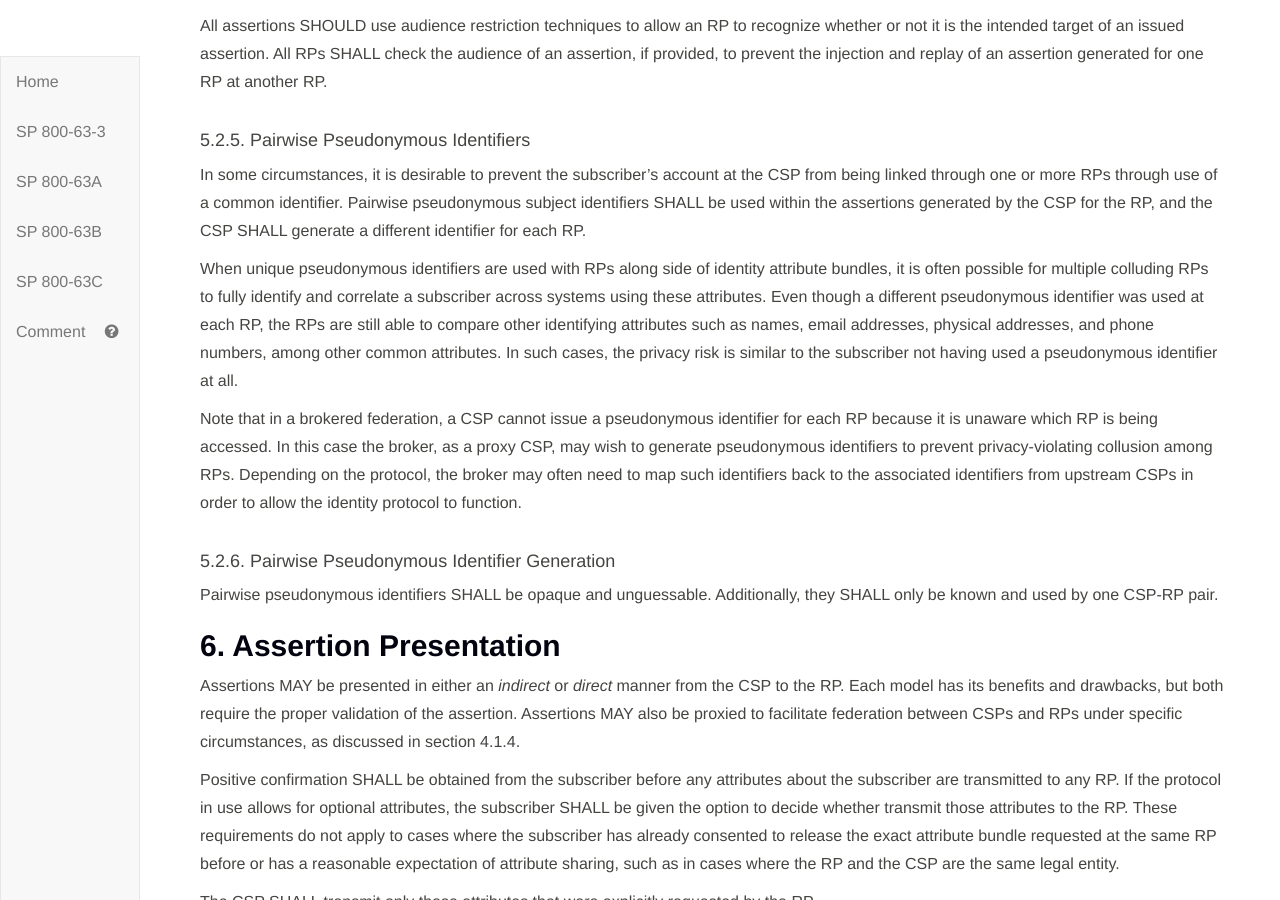
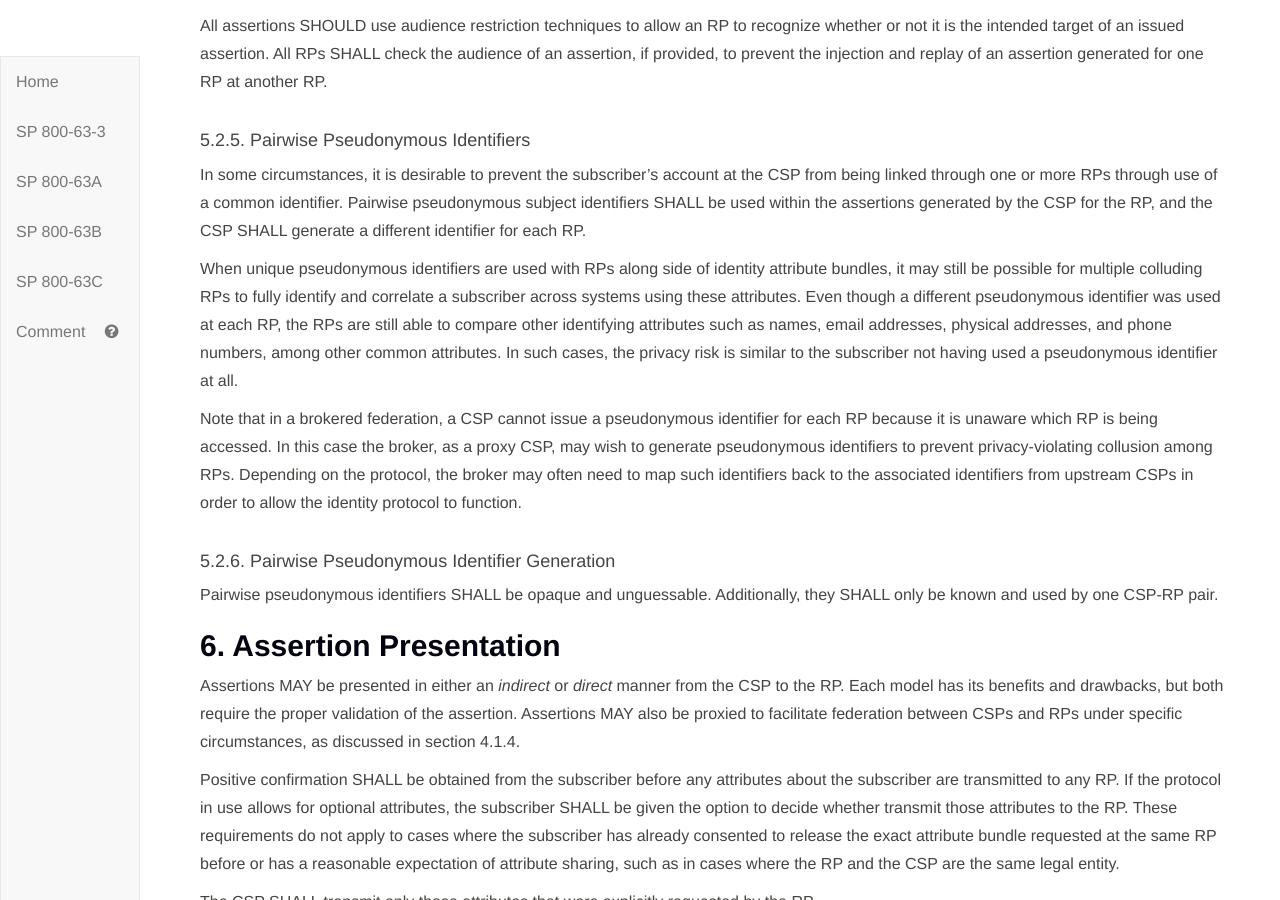
Before and after one commit to usnistgov/800-63-3, a Jekyll site: the page built from sp800-63c.md, in a window 1280 px wide and 900 px high, scrolled down 11808 px. Built offline with Jekyll 4.4.1, drawn with Linux system fonts in a browser that asks for light colours.

```diff
--- a/sp800-63c/sec5_strength.md
+++ b/sp800-63c/sec5_strength.md
@@ -72,7 +72,7 @@
 
 In some circumstances, it is desirable to prevent the subscriber's account at the CSP from being linked through one or more RPs through use of a common identifier. Pairwise pseudonymous subject identifiers SHALL be used within the assertions generated by the CSP for the RP, and the CSP SHALL generate a different identifier for each RP.
 
-When unique pseudonymous identifiers are used with RPs along side of identity attribute bundles, it is often possible for multiple colluding RPs to fully identify and correlate a subscriber across systems using these attributes. Even though a different pseudonymous identifier was used at each RP, the RPs are still able to compare other identifying attributes such as names, email addresses, physical addresses, and phone numbers, among other common attributes. In such cases, the privacy risk is similar to the subscriber not having used a pseudonymous identifier at all.
+When unique pseudonymous identifiers are used with RPs along side of identity attribute bundles, it may still be possible for multiple colluding RPs to fully identify and correlate a subscriber across systems using these attributes. Even though a different pseudonymous identifier was used at each RP, the RPs are still able to compare other identifying attributes such as names, email addresses, physical addresses, and phone numbers, among other common attributes. In such cases, the privacy risk is similar to the subscriber not having used a pseudonymous identifier at all.
 
 Note that in a brokered federation, a CSP cannot issue a pseudonymous identifier for each RP because it is unaware which RP is being accessed. In this case the broker, as a proxy CSP, may wish to generate pseudonymous identifiers to prevent privacy-violating collusion among RPs. Depending on the protocol, the broker may often need to map such identifiers back to the associated identifiers from upstream CSPs in order to allow the identity protocol to function.
 
```
